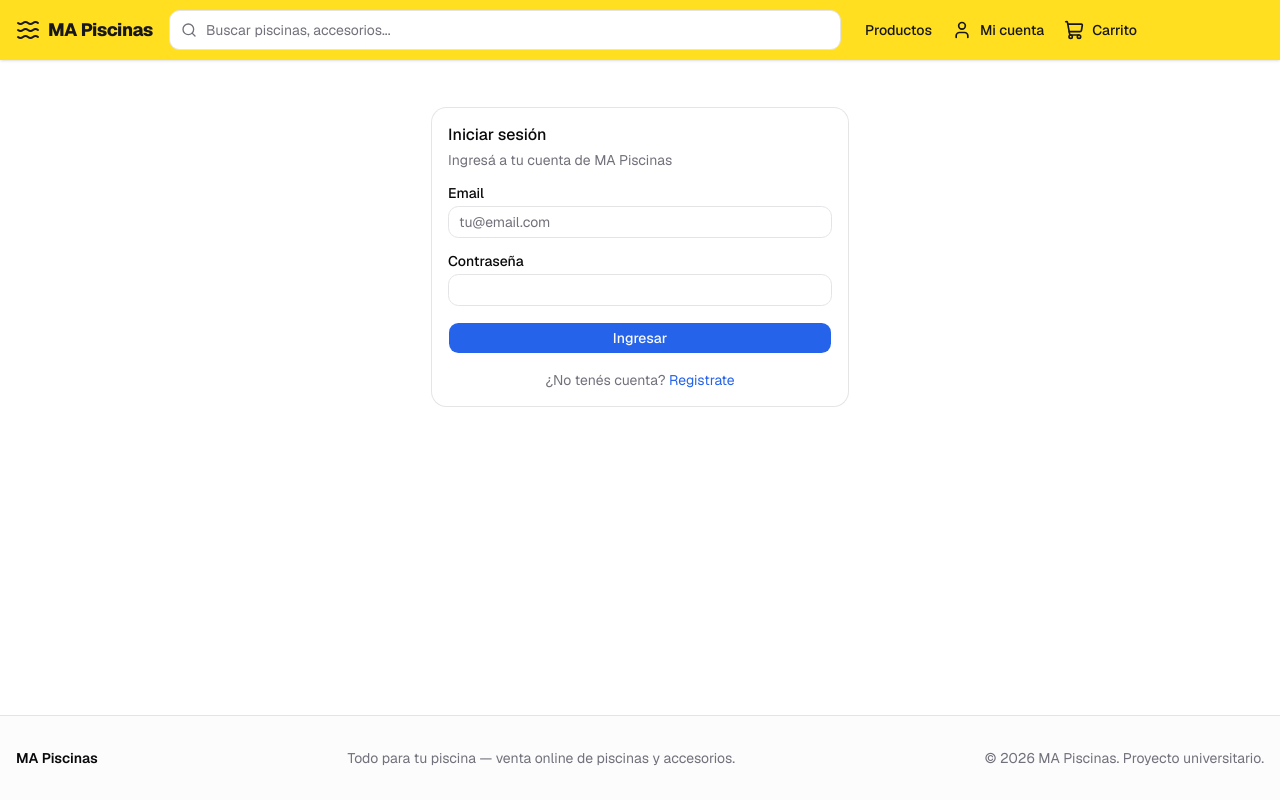
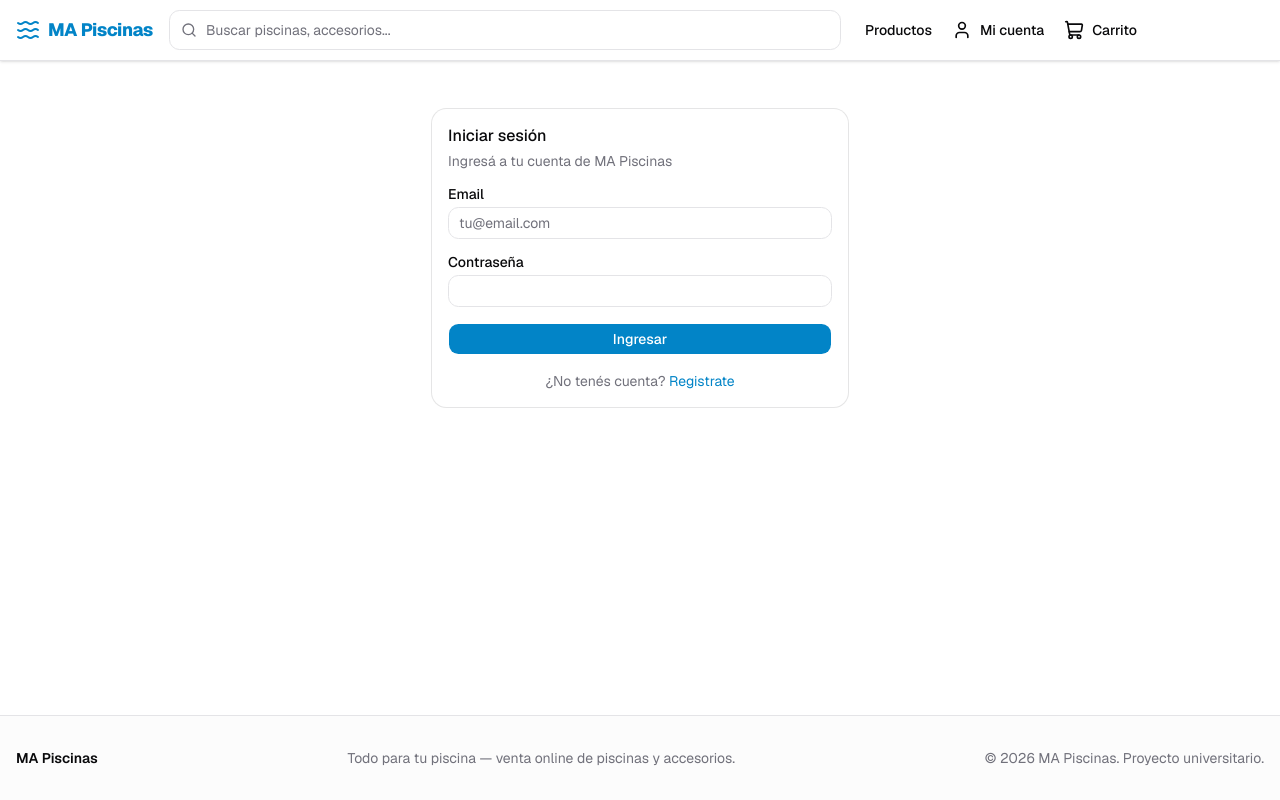
Before and after one commit to FranciscoTerron/AplicacionesWeb, a Next.js app in the folder frontend/: page /login in a window 1280 px wide. Built offline with nearby package versions, Linux system fonts and the light colour scheme; no server answers.

Commit message:
style(frontend): aplica paleta sky del backend y header blanco

```diff
--- a/frontend/src/app/globals.css
+++ b/frontend/src/app/globals.css
@@ -13,9 +13,10 @@
   --popover: oklch(1 0 0);
   --popover-foreground: oklch(0.141 0.005 285.823);
 
-  /* Brand: azul Mercado Libre-ish */
-  --primary: oklch(0.546 0.215 262.881);
-  --primary-foreground: oklch(0.985 0 0);
+  /* Brand: sky/cyan (igual que el backend — tema agua/piscina) */
+  --primary: #0284c7;
+  --primary-foreground: #ffffff;
+  --primary-dark: #075985;
 
   --secondary: oklch(0.967 0.001 286.375);
   --secondary-foreground: oklch(0.21 0.006 285.885);
@@ -29,11 +30,11 @@
 
   --border: oklch(0.92 0.004 286.32);
   --input: oklch(0.92 0.004 286.32);
-  --ring: oklch(0.546 0.215 262.881);
+  --ring: #0284c7;
 
-  /* Acento amarillo tipo ML para detalles */
-  --brand-yellow: oklch(0.905 0.182 98.111);
-  --brand-yellow-foreground: oklch(0.21 0.006 285.885);
+  /* Acento cyan del backend para detalles (destacados, badges) */
+  --brand-accent: #06b6d4;
+  --brand-accent-foreground: #ffffff;
 }
 
 .dark {
@@ -44,8 +45,9 @@
   --popover: oklch(0.21 0.006 285.885);
   --popover-foreground: oklch(0.985 0 0);
 
-  --primary: oklch(0.623 0.214 259.815);
-  --primary-foreground: oklch(0.985 0 0);
+  --primary: #38bdf8;
+  --primary-foreground: #0f172a;
+  --primary-dark: #075985;
 
   --secondary: oklch(0.274 0.006 286.033);
   --secondary-foreground: oklch(0.985 0 0);
@@ -59,10 +61,10 @@
 
   --border: oklch(1 0 0 / 10%);
   --input: oklch(1 0 0 / 15%);
-  --ring: oklch(0.623 0.214 259.815);
+  --ring: #38bdf8;
 
-  --brand-yellow: oklch(0.852 0.16 98);
-  --brand-yellow-foreground: oklch(0.21 0.006 285.885);
+  --brand-accent: #22d3ee;
+  --brand-accent-foreground: #0f172a;
 }
 
 @theme inline {
@@ -85,8 +87,9 @@
   --color-border: var(--border);
   --color-input: var(--input);
   --color-ring: var(--ring);
-  --color-brand-yellow: var(--brand-yellow);
-  --color-brand-yellow-foreground: var(--brand-yellow-foreground);
+  --color-primary-dark: var(--primary-dark);
+  --color-brand-accent: var(--brand-accent);
+  --color-brand-accent-foreground: var(--brand-accent-foreground);
 
   --radius-sm: calc(var(--radius) - 4px);
   --radius-md: calc(var(--radius) - 2px);
--- a/frontend/src/components/header.tsx
+++ b/frontend/src/components/header.tsx
@@ -7,11 +7,11 @@ import { AccountMenu } from "./account-menu";
 
 export function Header() {
   return (
-    <header className="sticky top-0 z-40 bg-brand-yellow text-brand-yellow-foreground shadow-sm">
+    <header className="sticky top-0 z-40 border-b bg-white text-foreground shadow-sm">
       <div className="mx-auto flex max-w-7xl flex-col gap-2 px-4 py-2.5 md:flex-row md:items-center md:gap-4">
         <Link
           href="/"
-          className="flex shrink-0 items-center gap-2 text-lg font-extrabold tracking-tight"
+          className="flex shrink-0 items-center gap-2 text-lg font-extrabold tracking-tight text-primary"
         >
           <Waves className="size-6" />
           MA Piscinas
@@ -22,7 +22,7 @@ export function Header() {
         <nav className="flex items-center gap-1">
           <Link
             href="/productos"
-            className="rounded-md px-2 py-1.5 text-sm font-medium hover:bg-black/5"
+            className="rounded-md px-2 py-1.5 text-sm font-medium hover:bg-muted"
           >
             Productos
           </Link>
```
